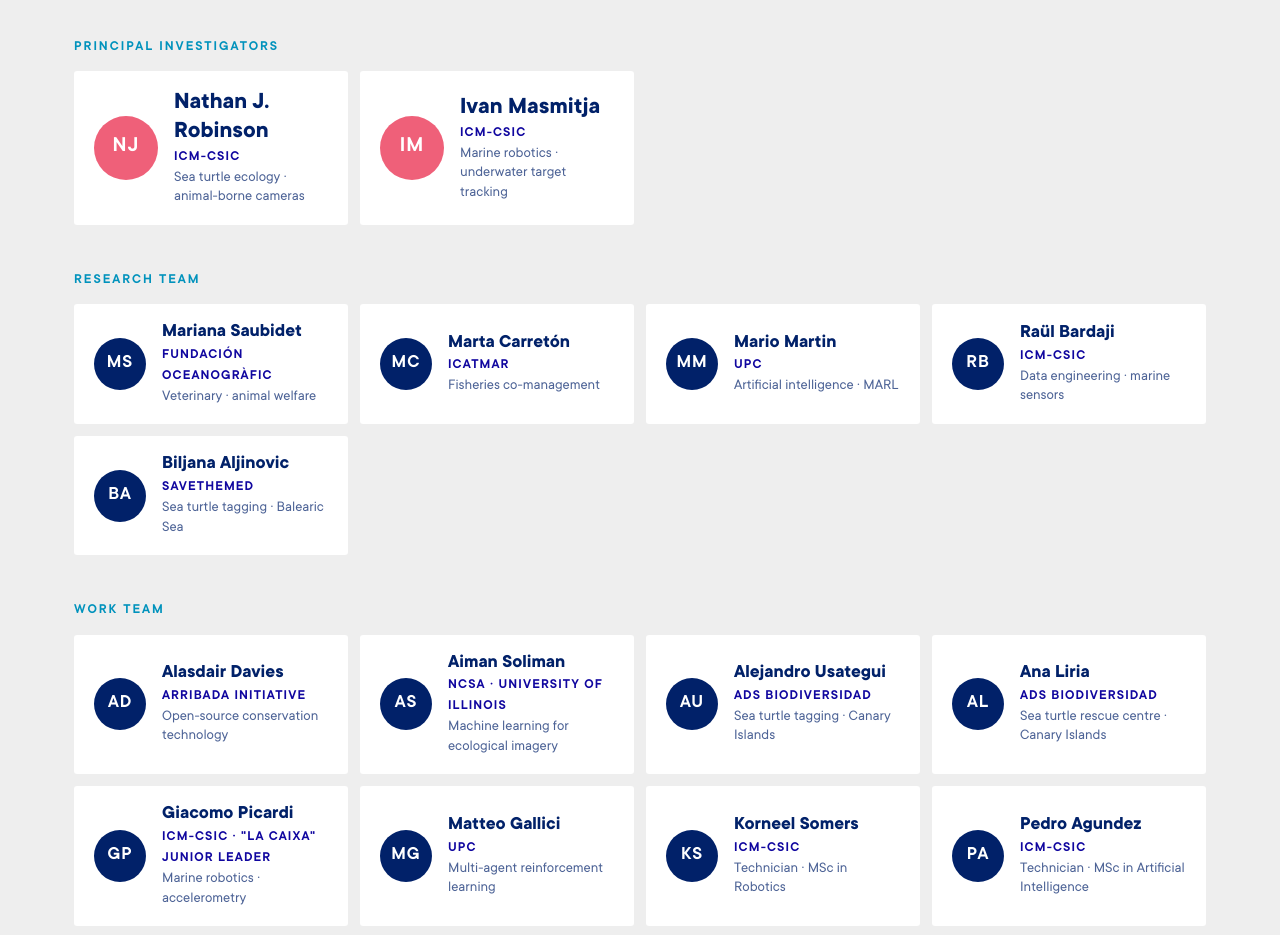
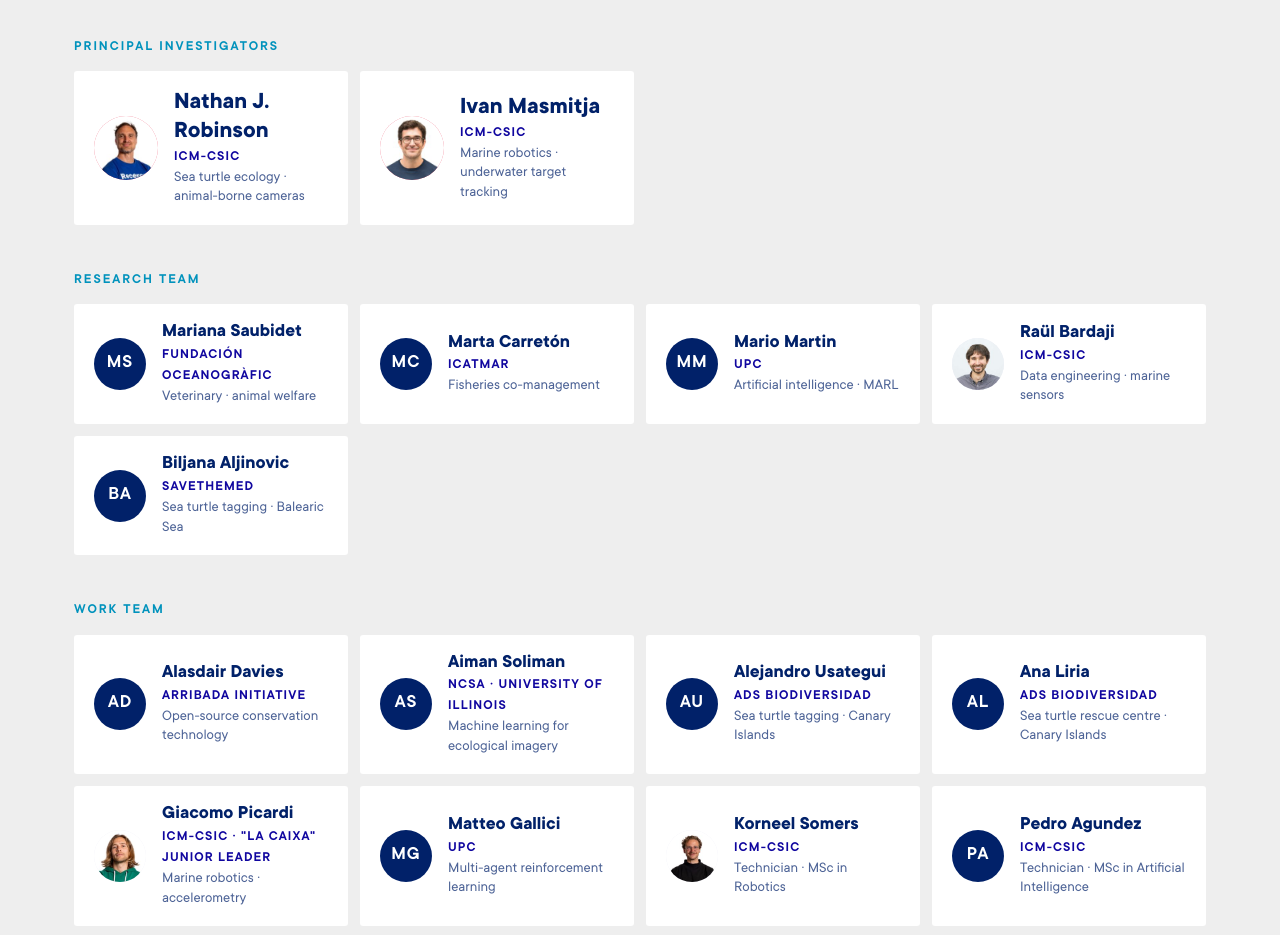
Before and after one commit to BlueLab-ICM/tectuga-web, a Vue app: page / in a window 1280 px wide. Shown: the part 6057-6992 px from the top of the page. Built offline with nearby package versions, Linux system fonts and the light colour scheme.

Commit message:
Team: add photos for Nathan, Ivan, Raül, Giacomo and Korneel
Added photo attributes for team members in the TECTUGA project.

```diff
--- a/src/team.js
+++ b/src/team.js
@@ -1,14 +1,14 @@
 // Team of the TECTUGA project (proposal to the Plan Estatal 2025). `area` is [ca, es, en].
 export default {
   pi: [
-    { name: 'Nathan J. Robinson', org: 'ICM-CSIC', area: ['Ecologia de tortugues marines · càmeres en animals', 'Ecología de tortugas marinas · cámaras en animales', 'Sea turtle ecology · animal-borne cameras'] },
-    { name: 'Ivan Masmitja', org: 'ICM-CSIC', area: ['Robòtica marina · seguiment d’objectius submarins', 'Robótica marina · seguimiento de objetivos submarinos', 'Marine robotics · underwater target tracking'] },
+    { name: 'Nathan J. Robinson', photo: 'nathan-robinson.jpg', org: 'ICM-CSIC', area: ['Ecologia de tortugues marines · càmeres en animals', 'Ecología de tortugas marinas · cámaras en animales', 'Sea turtle ecology · animal-borne cameras'] },
+    { name: 'Ivan Masmitja', photo: 'ivan-masmitja.jpg', org: 'ICM-CSIC', area: ['Robòtica marina · seguiment d’objectius submarins', 'Robótica marina · seguimiento de objetivos submarinos', 'Marine robotics · underwater target tracking'] },
   ],
   research: [
     { name: 'Mariana Saubidet', org: 'Fundación Oceanogràfic', area: ['Veterinària · benestar animal', 'Veterinaria · bienestar animal', 'Veterinary · animal welfare'] },
     { name: 'Marta Carretón', org: 'ICATMAR', area: ['Cogestió pesquera', 'Cogestión pesquera', 'Fisheries co-management'] },
     { name: 'Mario Martin', org: 'UPC', area: ['Intel·ligència artificial · MARL', 'Inteligencia artificial · MARL', 'Artificial intelligence · MARL'] },
-    { name: 'Raül Bardaji', org: 'ICM-CSIC', area: ['Enginyeria de dades · sensors marins', 'Ingeniería de datos · sensores marinos', 'Data engineering · marine sensors'] },
+    { name: 'Raül Bardaji', photo: 'raul-bardaji.jpg', org: 'ICM-CSIC', area: ['Enginyeria de dades · sensors marins', 'Ingeniería de datos · sensores marinos', 'Data engineering · marine sensors'] },
     { name: 'Biljana Aljinovic', org: 'SaveTheMed', area: ['Marcatge de tortugues · mar Balear', 'Marcaje de tortugas · mar Balear', 'Sea turtle tagging · Balearic Sea'] },
   ],
   work: [
@@ -16,9 +16,9 @@ export default {
     { name: 'Aiman Soliman', org: 'NCSA · University of Illinois', area: ['Aprenentatge automàtic per a imatges ecològiques', 'Aprendizaje automático para imágenes ecológicas', 'Machine learning for ecological imagery'] },
     { name: 'Alejandro Usategui', org: 'ADS Biodiversidad', area: ['Marcatge de tortugues · Canàries', 'Marcaje de tortugas · Canarias', 'Sea turtle tagging · Canary Islands'] },
     { name: 'Ana Liria', org: 'ADS Biodiversidad', area: ['Centre de recuperació de tortugues · Canàries', 'Centro de recuperación de tortugas · Canarias', 'Sea turtle rescue centre · Canary Islands'] },
-    { name: 'Giacomo Picardi', org: 'ICM-CSIC · "la Caixa" Junior Leader', area: ['Robòtica marina · acceleromètria', 'Robótica marina · acelerometría', 'Marine robotics · accelerometry'] },
+    { name: 'Giacomo Picardi', photo: 'giacomo-picardi.jpg', org: 'ICM-CSIC · "la Caixa" Junior Leader', area: ['Robòtica marina · acceleromètria', 'Robótica marina · acelerometría', 'Marine robotics · accelerometry'] },
     { name: 'Matteo Gallici', org: 'UPC', area: ['Aprenentatge per reforç multiagent', 'Aprendizaje por refuerzo multiagente', 'Multi-agent reinforcement learning'] },
-    { name: 'Korneel Somers', org: 'ICM-CSIC', area: ['Tècnic · màster en robòtica', 'Técnico · máster en robótica', 'Technician · MSc in Robotics'] },
+    { name: 'Korneel Somers', photo: 'korneel-somers.jpg', org: 'ICM-CSIC', area: ['Tècnic · màster en robòtica', 'Técnico · máster en robótica', 'Technician · MSc in Robotics'] },
     { name: 'Pedro Agundez', org: 'ICM-CSIC', area: ['Tècnic · màster en intel·ligència artificial', 'Técnico · máster en inteligencia artificial', 'Technician · MSc in Artificial Intelligence'] },
   ],
   partners: ['ICM-CSIC', 'UPC', 'ICATMAR', 'Fundación Oceanogràfic', 'SaveTheMed', 'ADS Biodiversidad', 'Arribada Initiative', 'University of Illinois'],
```
